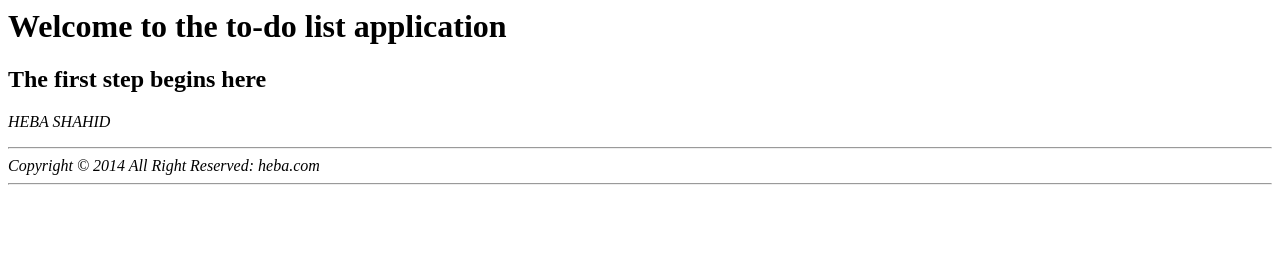
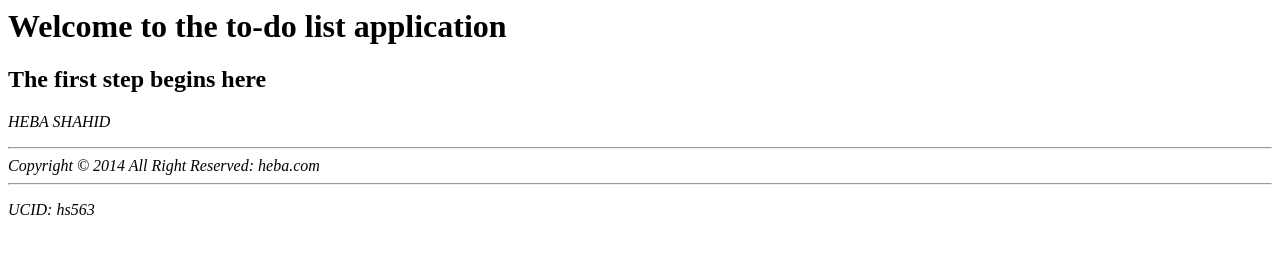
Before and after one commit to hebaloreto92/todo_2017Fall, a plain HTML site: page index.html in a window 1280 px wide. Drawn offline with Linux system fonts and the light colour scheme.

Commit message:
Added UCID

```diff
--- a/index.html
+++ b/index.html
@@ -6,5 +6,8 @@
 	<hr>
        Copyright &copy 2014 All Right Reserved: heba.com
        <hr>
+       <p><i>UCID: hs563</p>
+
+
 </body>
 </html>
```
